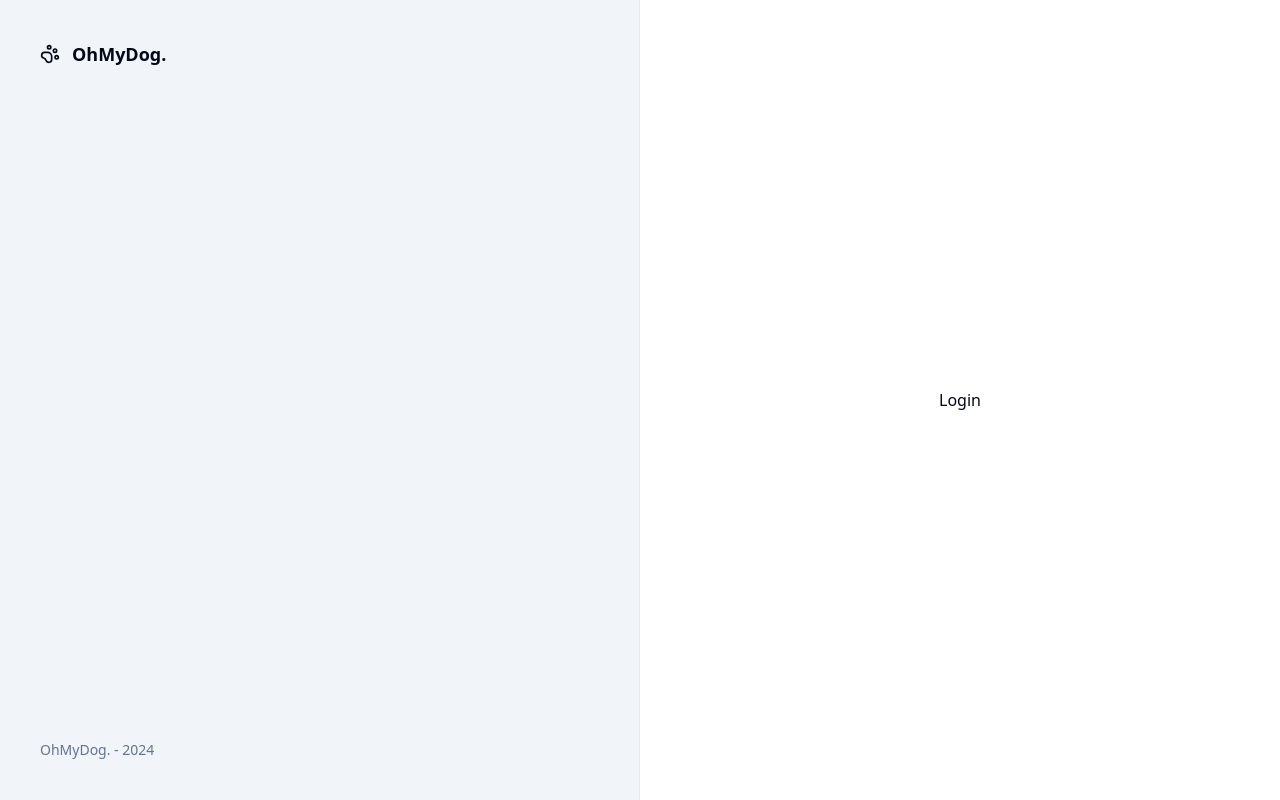
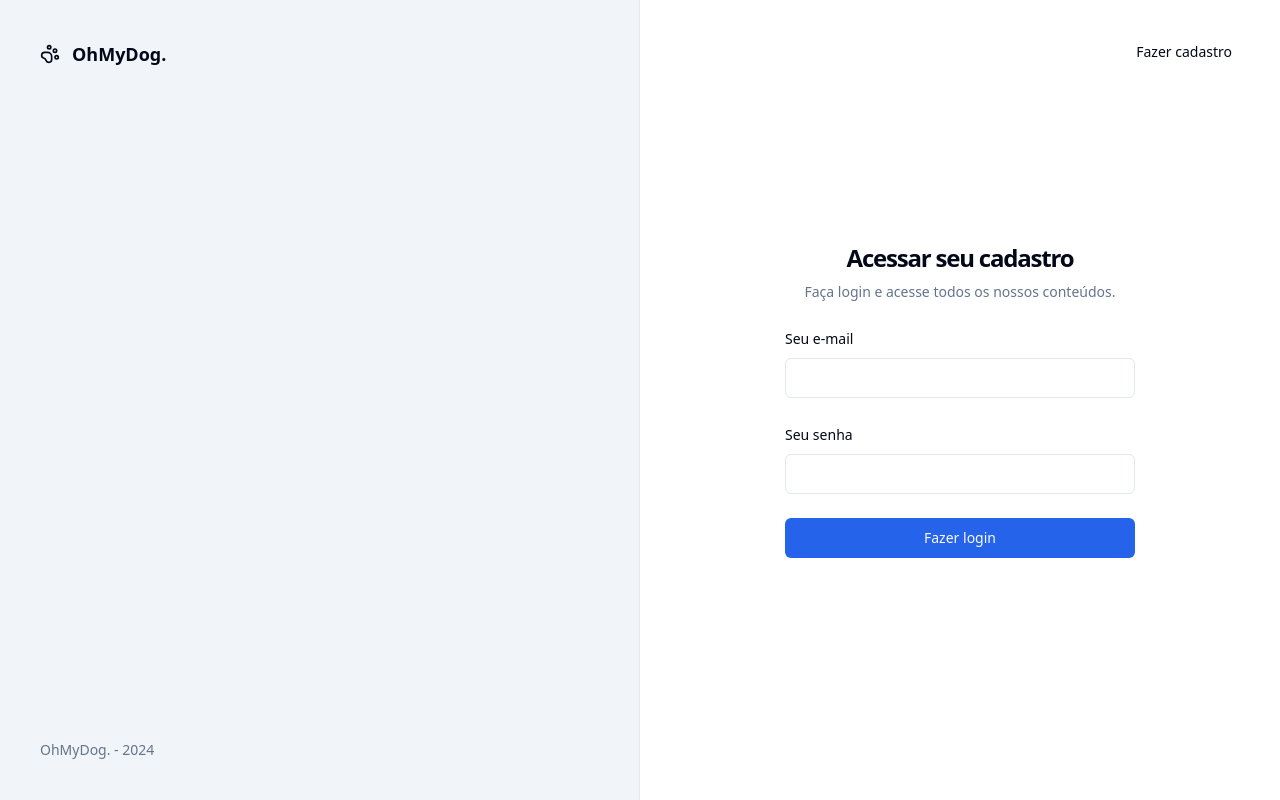
Before and after one commit to LFeli/LES_Group_Not_Found_2024, a React (Vite) app in the folder OhMyDog-web/: page /login in a window 1280 px wide. Built offline with nearby package versions, Linux system fonts and the light colour scheme.

Commit message:
:sparkles: feat: Tela de login com formulário validado via zod e página estilizada

```diff
--- a/OhMyDog-web/src/App.tsx
+++ b/OhMyDog-web/src/App.tsx
@@ -4,6 +4,7 @@ import { QueryClientProvider } from '@tanstack/react-query'
 import { Helmet, HelmetProvider } from 'react-helmet-async'
 import { RouterProvider } from 'react-router-dom'
 
+import { Toaster } from './components/ui/sonner'
 import { queryClient } from './lib/react-query'
 import { router } from './routes'
 
@@ -12,6 +13,7 @@ export function App() {
     <HelmetProvider>
       <Helmet titleTemplate="%s | OhMyDog." />
 
+      <Toaster richColors />
       <QueryClientProvider client={queryClient}>
         <RouterProvider router={router} />
       </QueryClientProvider>
--- a/OhMyDog-web/src/pages/_layouts/auth.tsx
+++ b/OhMyDog-web/src/pages/_layouts/auth.tsx
@@ -4,7 +4,7 @@ import { Outlet } from 'react-router-dom'
 export function AuthLayout() {
   return (
     <div className="grid min-h-screen grid-cols-2 antialiased">
-      <div className="flex h-full flex-col justify-between border-r border-foreground/5 bg-muted p-10 text-muted-foreground">
+      <div className="bg-login flex h-full w-full flex-col justify-between border-r border-foreground/5 bg-green-500 bg-muted p-10 text-muted-foreground">
         <div className="flex items-center gap-3 text-lg font-medium text-foreground">
           <PawPrint className="h-5 w-5 " />
           <span className="font-semibold">OhMyDog.</span>
--- a/OhMyDog-web/src/pages/auth/sign-in.tsx
+++ b/OhMyDog-web/src/pages/auth/sign-in.tsx
@@ -1,10 +1,78 @@
 import { Helmet } from 'react-helmet-async'
+import { useForm } from 'react-hook-form'
+import { Link, useSearchParams } from 'react-router-dom'
+import { toast } from 'sonner'
+import { z } from 'zod'
+
+import { Button } from '@/components/ui/button'
+import { Input } from '@/components/ui/input'
+import { Label } from '@/components/ui/label'
+
+const signInForm = z.object({
+  email: z.string().email(),
+  password: z.number().min(6),
+})
+
+type SignInForm = z.infer<typeof signInForm>
 
 export function SignIn() {
+  const [searchParams] = useSearchParams()
+
+  const {
+    register,
+    handleSubmit,
+    formState: { isSubmitting },
+  } = useForm<SignInForm>({
+    defaultValues: {
+      email: searchParams.get('email') ?? '',
+    },
+  })
+
+  async function handleSign() {
+    try {
+      await new Promise((resolve) => setTimeout(resolve, 2000))
+      toast.success('Email válido.', {})
+    } catch {
+      toast.error('Credenciais inválidas.')
+    }
+  }
+
   return (
     <>
       <Helmet title="Login" />
-      <span>Login</span>
+
+      <main className="p-8">
+        <Button variant={'ghost'} className="absolute right-8 top-8">
+          <Link to="/cadastro">Fazer cadastro</Link>
+        </Button>
+
+        <div className="flex w-[350px] flex-col justify-center gap-6">
+          <div className="flex flex-col gap-2 text-center">
+            <h1 className="text-2xl font-semibold tracking-tighter">
+              Acessar seu cadastro
+            </h1>
+            <span className="text-sm text-muted-foreground">
+              Faça login e acesse todos os nossos conteúdos.
+            </span>
+          </div>
+
+          <form onSubmit={handleSubmit(handleSign)} className="space-y-6">
+            <article className="space-y-2">
+              <Label htmlFor="email">Seu e-mail</Label>
+              <Input id="email" type="email" {...register('email')} />
+            </article>
+
+            <article className="space-y-2">
+              <Label htmlFor="password">Seu senha</Label>
+              <Input id="password" type="password" {...register('password')} />
+            </article>
+
+            <Button disabled={isSubmitting} className="w-full">
+              Fazer login
+            </Button>
+          </form>
+        </div>
+      </main>
     </>
   )
 }
```
